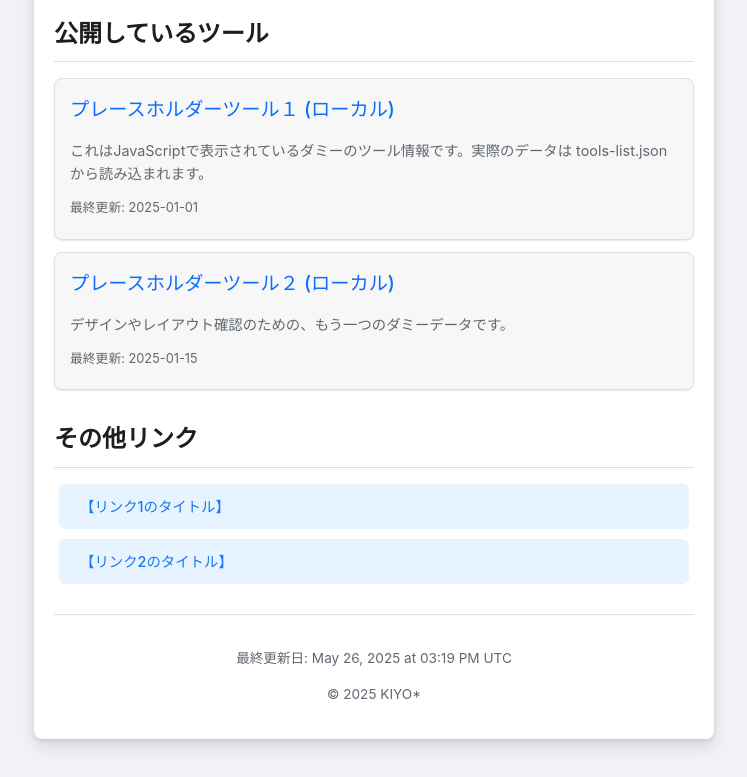
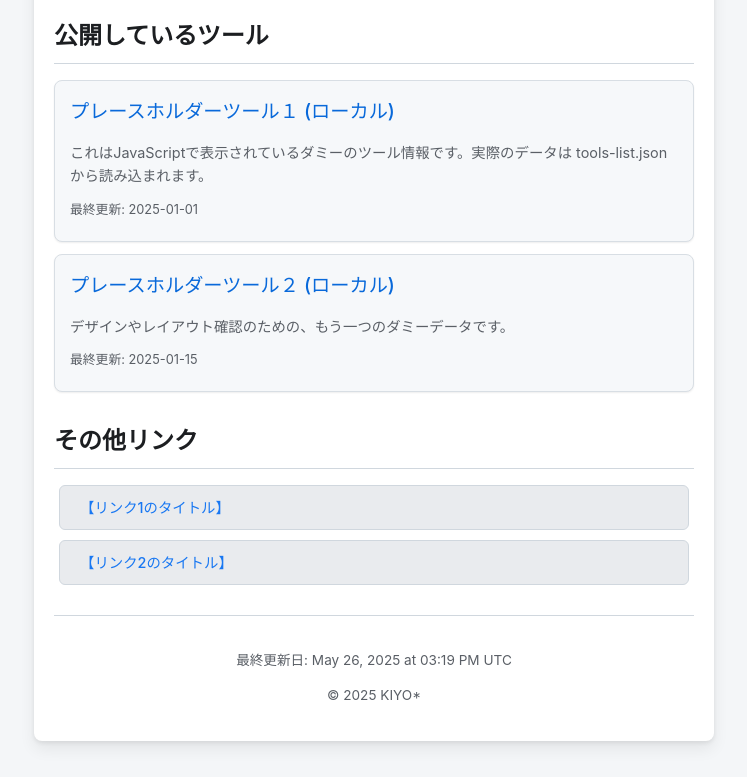
Before and after one commit to kiyo4act/kiyo4act.github.io, a plain HTML site: page index.html in a window 1280 px wide. Shown: the part 488-1265 px from the top of the page, without its empty margins (266-1013 px from the left). Drawn offline with Linux system fonts and the light colour scheme; no server answers.

Commit message:
Update style.css

```diff
--- a/style.css
+++ b/style.css
@@ -1,36 +1,38 @@
-/* style.css - Font Awesomeアイコン微調整版 */
+/* style.css - カラーテーマ調整版 */
 :root {
-    --primary-bg-color: #f0f2f5;
-    --secondary-bg-color: #ffffff;
-    --primary-text-color: #1c1e21;
-    --secondary-text-color: #606770;
-    --link-color: #1877f2;
-    --button-bg-color: #e7f3ff;
-    --button-text-color: #1877f2;
-    --button-hover-bg-color: #dcebff;
-    --border-color: #dddfe2;
-    --tool-item-bg-color: #f7f7f7;
-    --tool-item-border-color: #e0e0e0;
-    --tool-link-color: #0d6efd;
-    --box-shadow-light: rgba(0, 0, 0, 0.1);
-    --box-shadow-strong: rgba(0, 0, 0, 0.1);
+    /* ライトモード調整: 全体的に少し落ち着いた色合いに */
+    --primary-bg-color: #f4f6f8;        /* 変更: 以前 #f0f2f5 */
+    --secondary-bg-color: #ffffff;     /* 変更なし (純粋な白を維持、または #fdfdfd のようなごく薄いグレーも可) */
+    --primary-text-color: #1c1e21;      /* 変更なし */
+    --secondary-text-color: #5a5f66;    /* 変更: 以前 #606770 (わずかに濃くして読みやすく) */
+    --link-color: #1877f2;              /* 変更なし */
+    --button-bg-color: #e9ebee;         /* 変更: 以前 #e7f3ff (より落ち着いたグレー系に) */
+    --button-text-color: #1877f2;       /* 変更なし */
+    --button-hover-bg-color: #dfe3e7;   /* 変更: 以前 #dcebff */
+    --border-color: #d0d7de;            /* 変更: 以前 #dddfe2 (GitHubのボーダーに近い色) */
+    --tool-item-bg-color: #f6f8fa;      /* 変更: 以前 #f7f7f7 */
+    --tool-item-border-color: #d8dee4;  /* 変更: 以前 #e0e0e0 */
+    --tool-link-color: #0969da;         /* 変更: 以前 #0d6efd (GitHubのリンク色に近い) */
+    --box-shadow-light: rgba(0, 0, 0, 0.07); /* 変更: 影を少し薄く */
+    --box-shadow-strong: rgba(0, 0, 0, 0.07);/* 変更: 影を少し薄く */
 }
 
 [data-theme="dark"] {
-    --primary-bg-color: #18191a;
-    --secondary-bg-color: #242526;
-    --primary-text-color: #e4e6eb;
-    --secondary-text-color: #b0b3b8;
-    --link-color: #4599ff;
-    --button-bg-color: #3a3b3c;
-    --button-text-color: #e4e6eb;
-    --button-hover-bg-color: #4f5051;
-    --border-color: #3e4042;
-    --tool-item-bg-color: #303132;
-    --tool-item-border-color: #404142;
-    --tool-link-color: #60afff;
-    --box-shadow-light: rgba(255, 255, 255, 0.05);
-    --box-shadow-strong: rgba(255, 255, 255, 0.05);
+    /* ダークモード調整: 背景とコンテンツのコントラストを少し上げる */
+    --primary-bg-color: #0d1117;        /* 変更: 以前 #18191a (GitHubダークモードに近い暗さ) */
+    --secondary-bg-color: #161b22;     /* 変更: 以前 #242526 (GitHubダークモードのコンテンツ背景に近い) */
+    --primary-text-color: #c9d1d9;      /* 変更: 以前 #e4e6eb (GitHubダークのテキスト色に近い) */
+    --secondary-text-color: #8b949e;    /* 変更: 以前 #b0b3b8 (GitHubダークの補助テキストに近い) */
+    --link-color: #58a6ff;              /* 変更: 以前 #4599ff (GitHubダークのリンク色に近い) */
+    --button-bg-color: #21262d;         /* 変更: 以前 #3a3b3c (GitHubダークのボタン背景に近い) */
+    --button-text-color: #c9d1d9;       /* 変更: 以前 #e4e6eb */
+    --button-hover-bg-color: #30363d;   /* 変更: 以前 #4f5051 */
+    --border-color: #30363d;            /* 変更: 以前 #3e4042 (GitHubダークのボーダーに近い) */
+    --tool-item-bg-color: #1c2128;      /* 変更: 以前 #303132 */
+    --tool-item-border-color: #30363d;  /* 変更: 以前 #404142 */
+    --tool-link-color: #58a6ff;         /* 変更: 以前 #60afff */
+    --box-shadow-light: rgba(200, 200, 200, 0.05); /* 変更: 影の色を調整 */
+    --box-shadow-strong: rgba(200, 200, 200, 0.05);/* 変更: 影の色を調整 */
 }
 
 body {
@@ -76,10 +78,14 @@ body {
     font-size: 0.9em;
     transition: background-color 0.3s, color 0.3s, border-color 0.3s;
 }
-
 #theme-toggle-button:hover {
     background-color: var(--button-hover-bg-color);
 }
+#theme-toggle-button i { /* アイコンのサイズ調整 */
+    font-size: 1.2em;
+    vertical-align: middle; /* アイコンの垂直位置調整 */
+}
+
 
 /* Profile Section */
 .profile-section {
@@ -119,9 +125,9 @@ body {
 
 /* General Button Style */
 .button-style {
-    display: inline-flex; /* アイコンとテキストを横並びにするため inline-flex に変更 */
-    align-items: center; /* アイコンとテキストを垂直方向中央揃え */
-    justify-content: center; /* ボタン内でコンテンツを中央揃え */
+    display: inline-flex;
+    align-items: center;
+    justify-content: center;
     background-color: var(--button-bg-color);
     color: var(--button-text-color);
     padding: 10px 20px;
@@ -130,7 +136,7 @@ body {
     text-decoration: none;
     font-weight: 500;
     font-size: 0.9em;
-    border: 1px solid transparent;
+    border: 1px solid var(--border-color); /* ボタンにも薄く枠線を追加 */
     transition: background-color 0.3s ease, color 0.3s ease, border-color 0.3s ease;
 }
 .social-links .button-style {
@@ -139,14 +145,16 @@ body {
 
 .button-style:hover {
     background-color: var(--button-hover-bg-color);
-    border-color: var(--link-color);
+    /* border-color: var(--link-color); */ /* ホバー時の枠線はメインのボーダー色に合わせるか、リンク色にするか */
 }
 
-/* Font Awesome icon specific styling */
-.button-style .fa-brands,
-.button-style .fa-solid { /* 他の種類のアイコンも使う場合 */
-    margin-right: 8px; /* アイコンとテキストの間に少しスペース */
-    font-size: 1.1em;  /* アイコンのサイズを少し大きく（お好みで調整） */
+/* Font Awesome icon specific styling in buttons */
+.button-style i.fa-brands,
+.button-style i.fa-solid {
+    margin-right: 8px;
+    font-size: 1.1em;
+    width: 1.2em;
+    text-align: center;
 }
 
 
@@ -219,12 +227,11 @@ main section h2 {
     padding: 0;
 }
 .other-links-section li .button-style {
-    display: flex; /* inline-flexから変更し、ブロック要素のように振る舞いつつ内部はflex */
-    text-align: left; /* ボタン内のテキストは左寄せに（アイコンがあるので） */
-    justify-content: flex-start; /* コンテンツを左から配置 */
+    display: flex;
+    text-align: left;
+    justify-content: flex-start;
     margin-bottom: 10px;
 }
-/* もし「その他リンク」にもアイコンを入れるなら、上記の.button-style .fa-brandsなどの指定が共通で効きます */
 
 
 /* Footer */
```
